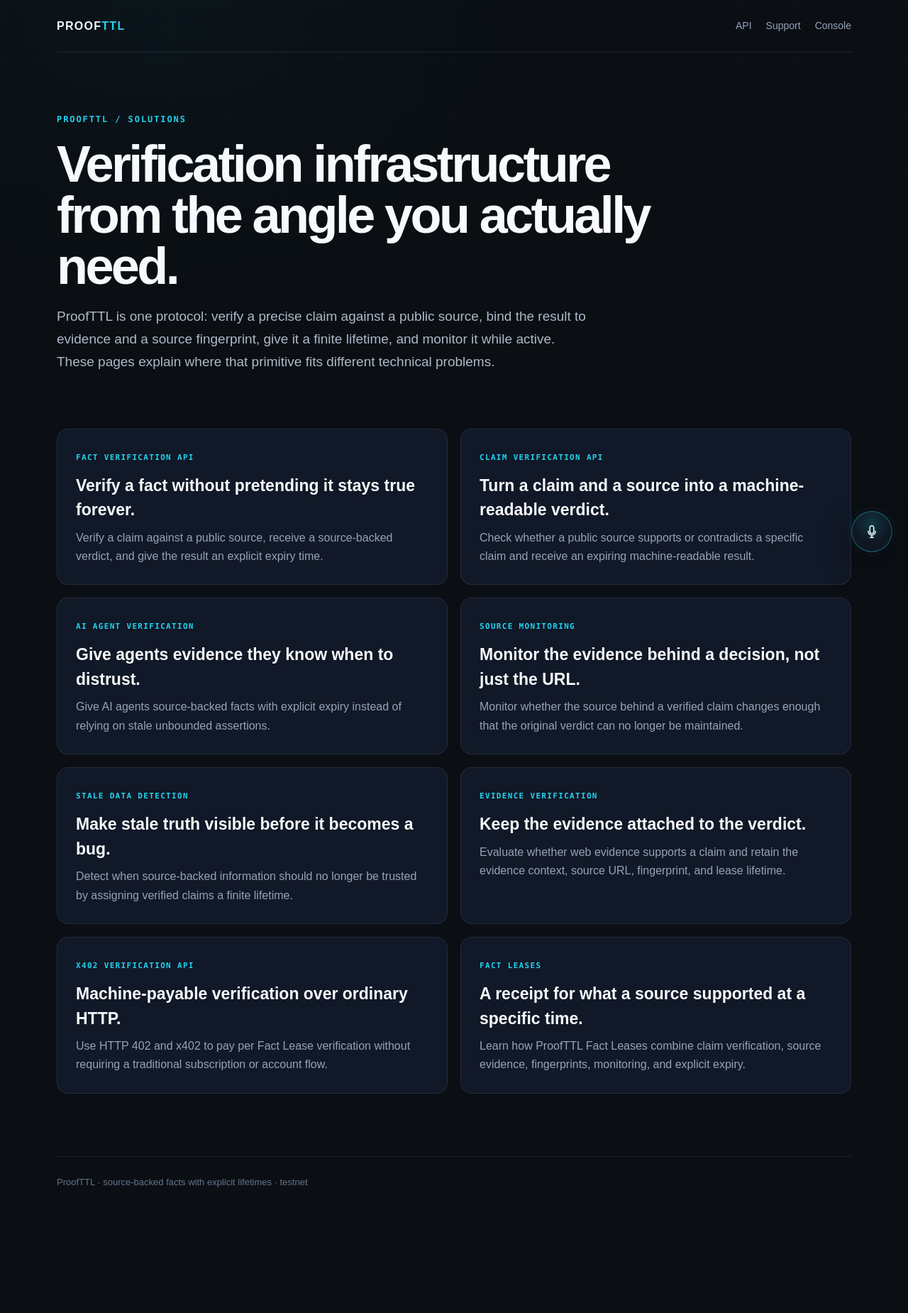
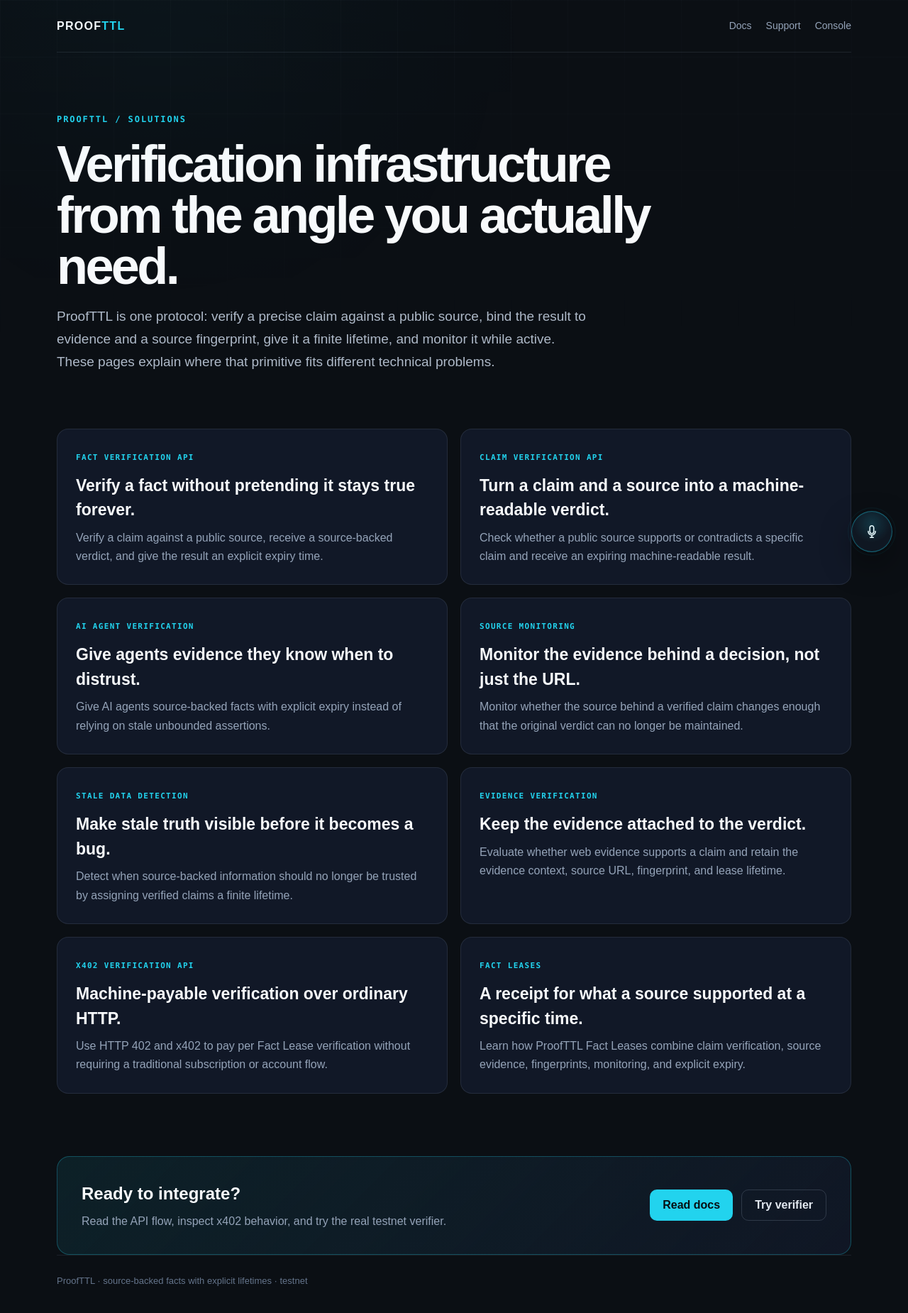
Before and after one commit to tasx13ok-create/proofttl-web, a Next.js app: page /solutions in a window 1280 px wide. Shown: the top 1850 px of the page at 71% size. Before the commit the page ends 1719 px from the top, so only its background shows below. Built offline with nearby package versions, Linux system fonts and the light colour scheme; no server answers.

Commit message:
Route solution visitors into developer docs

```diff
--- a/app/solutions/page.tsx
+++ b/app/solutions/page.tsx
@@ -14,7 +14,7 @@
       <nav className={`${styles.shell} ${styles.nav}`} aria-label="ProofTTL solutions navigation">
         <a className={styles.brand} href="/">PROOF<span>TTL</span></a>
         <div className={styles.navLinks}>
-          <a href="/#api">API</a>
+          <a href="/docs/">Docs</a>
           <a href="/support/">Support</a>
           <a href="/console/">Console</a>
         </div>
@@ -36,6 +36,17 @@
         ))}
       </section>
 
+      <div className={`${styles.shell} ${styles.cta}`}>
+        <div>
+          <h2>Ready to integrate?</h2>
+          <p>Read the API flow, inspect x402 behavior, and try the real testnet verifier.</p>
+        </div>
+        <div className={styles.actions}>
+          <a className={styles.primary} href="/docs/">Read docs</a>
+          <a className={styles.secondary} href="/#verify">Try verifier</a>
+        </div>
+      </div>
+
       <footer className={`${styles.shell} ${styles.footer}`}>
         ProofTTL · source-backed facts with explicit lifetimes · testnet
       </footer>
```
